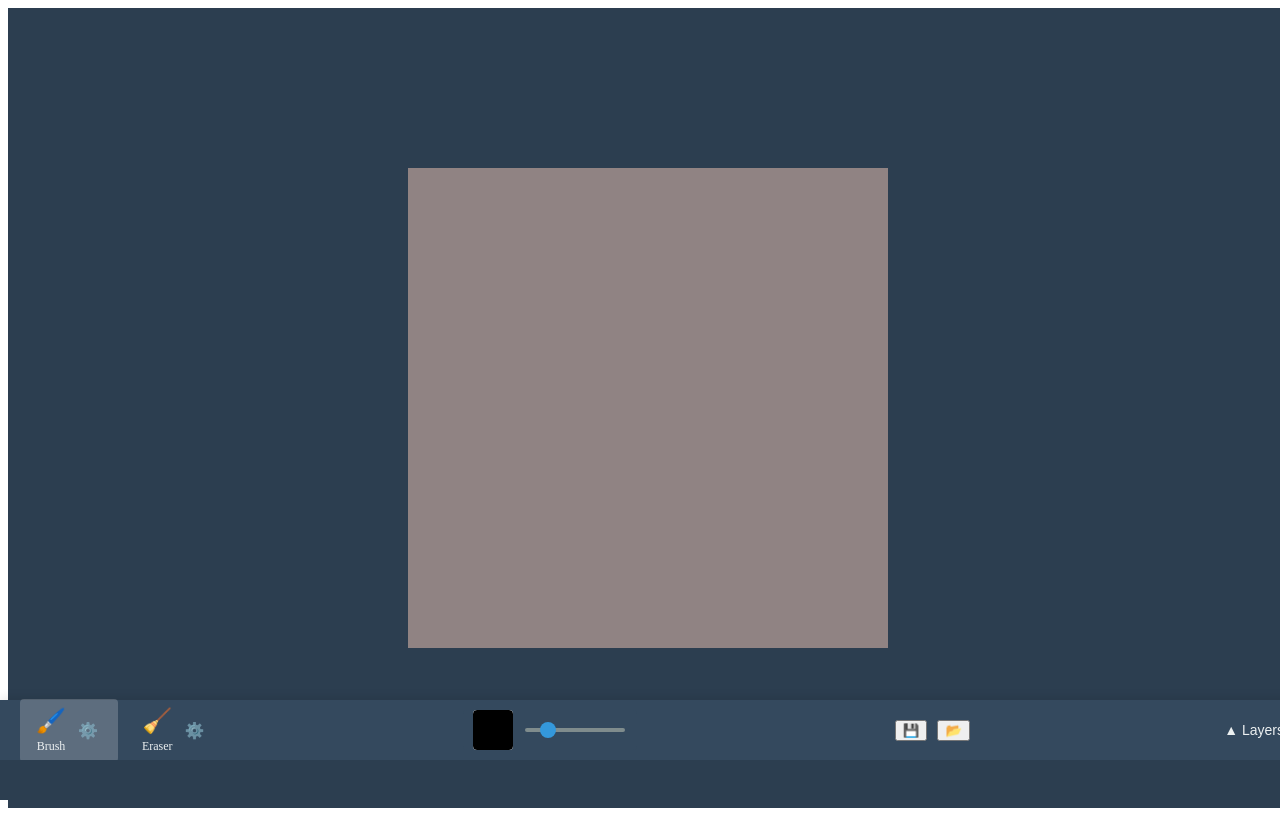
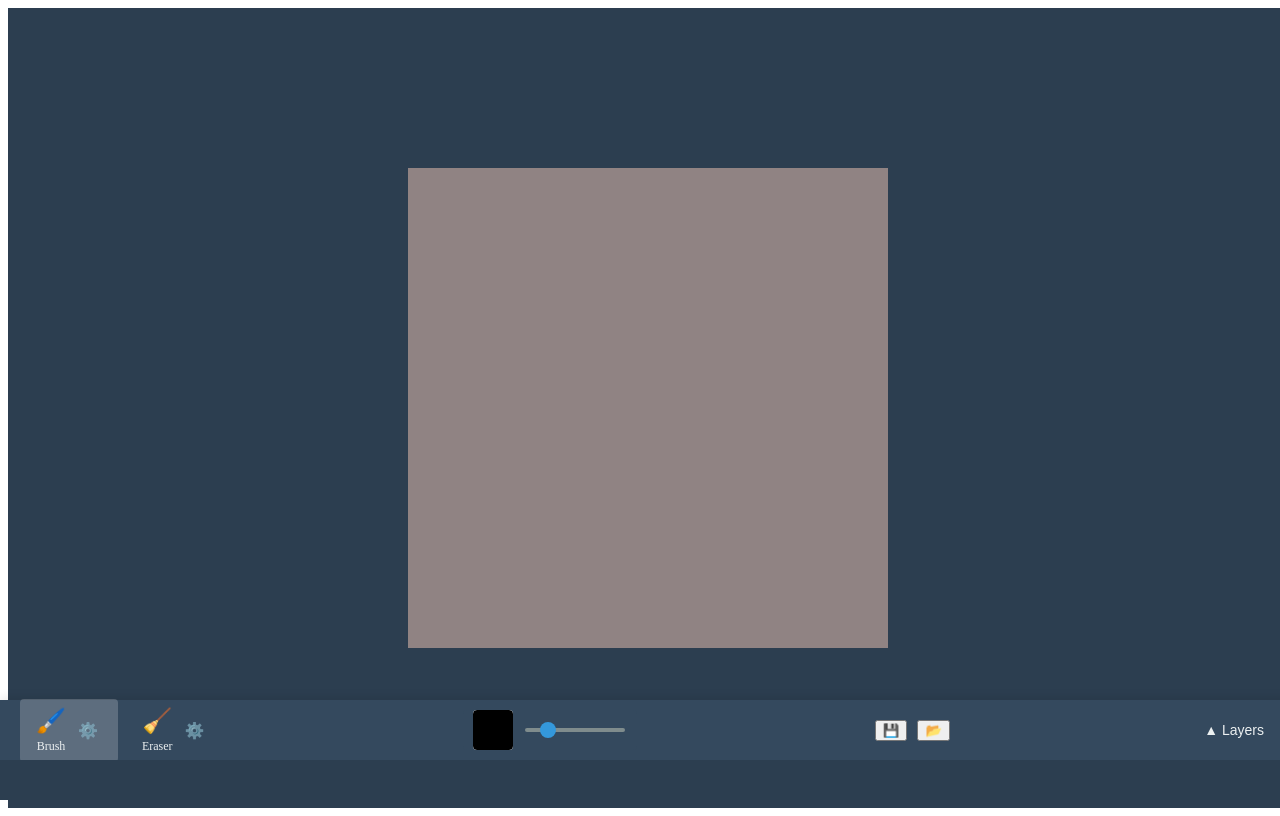
Before and after one commit to fickludd/bookish-octo-pancake, a SvelteKit app: page / in a window 1280 px wide. Built offline with nearby package versions, Linux system fonts and the light colour scheme.

Commit message:
fix layout

```diff
--- a/src/components/LayerManager.svelte
+++ b/src/components/LayerManager.svelte
@@ -74,8 +74,11 @@
     border-radius: 8px;
     padding: 12px;
     min-width: 200px;
+    max-width: 300px;
     box-shadow: 0 -2px 10px rgba(0, 0, 0, 0.2);
     margin-bottom: 8px;
+    max-height: 80vh;
+    overflow-y: auto;
   }
 
   .layer-list {
--- a/src/components/Toolbar.svelte
+++ b/src/components/Toolbar.svelte
@@ -112,16 +112,21 @@
     justify-content: space-between;
     padding: 0 20px;
     box-shadow: 0 -2px 10px rgba(0, 0, 0, 0.1);
+    overflow: visible;
+    gap: 20px;
   }
 
   .tools {
     display: flex;
     gap: 8px;
+    flex-shrink: 0;
   }
 
   .right-section {
     display: flex;
     align-items: center;
+    flex-shrink: 0;
+    margin-right: 20px;
   }
 
   .tool-options {
@@ -131,6 +136,7 @@
     padding: 0 10px;
     background-color: #34495e;
     border-radius: 4px;
+    flex-shrink: 0;
   }
 
   .color-picker {
@@ -172,6 +178,6 @@
   .file-actions {
     display: flex;
     gap: 10px;
-    margin-left: 20px;
+    flex-shrink: 0;
   }
 </style>
```
